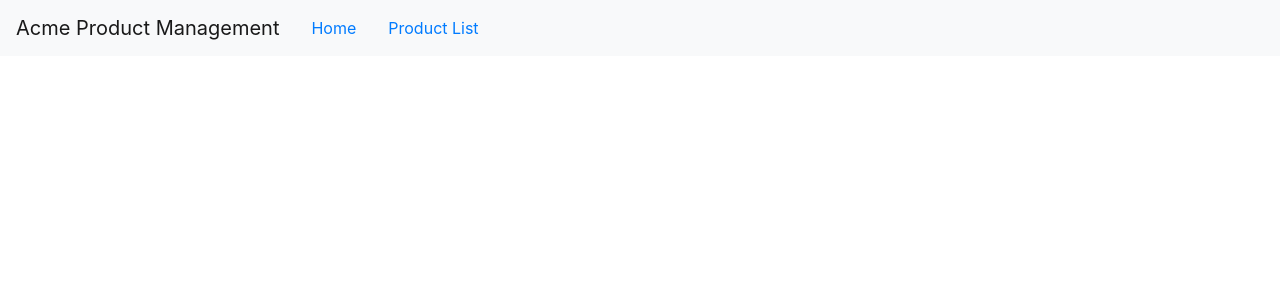
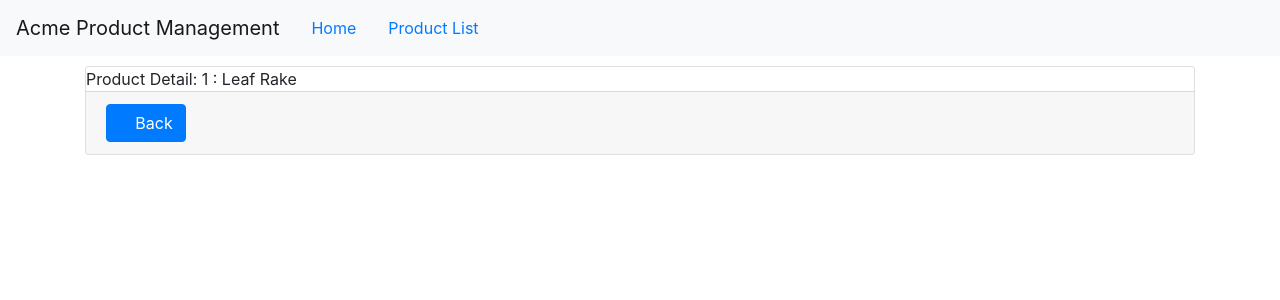
Before and after one commit to nishantvaidya/nv-angular-gettingstarted, an Angular app: page /products/1 in a window 1280 px wide. Shown: the top 300 px of the page. Built offline with nearby package versions, Linux system fonts and the light colour scheme.

Commit message:
product Detail Guard

```diff
--- a/src/app/home/welcome.component.html
+++ b/src/app/home/welcome.component.html
@@ -12,12 +12,12 @@
 
       <div class="text-center">Developed by:</div>
       <div class="text-center">
-        <h3>Deborah Kurata</h3>
+        <h3>Nishant Vaidya</h3>
       </div>
 
-      <div class="text-center">@deborahkurata</div>
+      <div class="text-center">@nishantvaidya</div>
       <div class="text-center">
-        <a href="http://www.bit.ly/DeborahKsBlog">www.bit.ly/DeborahKsBlog</a>
+        <a href="http://www.bit.ly/DeborahKsBlog">LinkedIn</a>
       </div>
     </div>
   </div>
--- a/src/app/products/product-detail.component.html
+++ b/src/app/products/product-detail.component.html
@@ -2,4 +2,12 @@
   <div clsss='card-header'>
     {{pageTitle + ' : ' +product.productName}}
   </div>
+  <div class='card-footer'>
+     <button class='btn btn-primary'
+     (click)= "onBack()"
+     style="width:80px">
+     <a class="fa fa-chevron-left"></a>
+      Back
+     </button>
+  </div>
 </div>
--- a/src/app/products/product-detail.component.ts
+++ b/src/app/products/product-detail.component.ts
@@ -1,4 +1,6 @@
 import { OnInit, Component } from "@angular/core";
+import  { ActivatedRoute, Router } from '@angular/router';
+import { IProduct } from "./product";
 
 @Component({
   templateUrl: './product-detail.component.html',
@@ -6,12 +8,29 @@
 })
 export class ProductDetailComponent implements OnInit {
 
-   pageTitle: string;
+   pageTitle: string = 'Product Detail';
+   product: IProduct;
 
-
+   constructor(private route: ActivatedRoute, private router: Router){}
 
   ngOnInit(){
+    let id = +this.route.snapshot.paramMap.get('id');
+    this.pageTitle += `: ${id}`;
+    this.product = {
+    "productId": 1,
+    "productName": "Leaf Rake",
+    "productCode": "GDN-0011",
+    "releaseDate": "March 19, 2019",
+    "description": "Leaf rake with 48-inch wooden handle.",
+    "price": 19.95,
+    "starRating": 3.2,
+    "imageUrl": "assets/images/leaf_rake.png"
+    };
 
+ }
+
+ onBack():void {
+    this.router.navigate(['/products']);
   }
 
 }
--- a/src/app/products/product-list.component.html
+++ b/src/app/products/product-list.component.html
@@ -36,7 +36,9 @@
                   [style.width.px]='imageWidth'
                   [style.margin.px]='imageMargin'>
           </td>
-          <td>{{ product.productName }}</td>
+          <td>
+            <a [routerLink]="['/products', product.productId]">{{ product.productName }}</a>
+            </td>
           <td>{{ product.productCode | lowercase | convertToSpaces: '-'}}</td>
           <td>{{ product.releaseDate }}</td>
           <td>{{ product.price | currency: 'USD' : 'symbol' : '1.2-2'}}</td>
```
Also changed, not shown: src/app/products/product-detail.guard.ts (added, +17 -0 lines).
